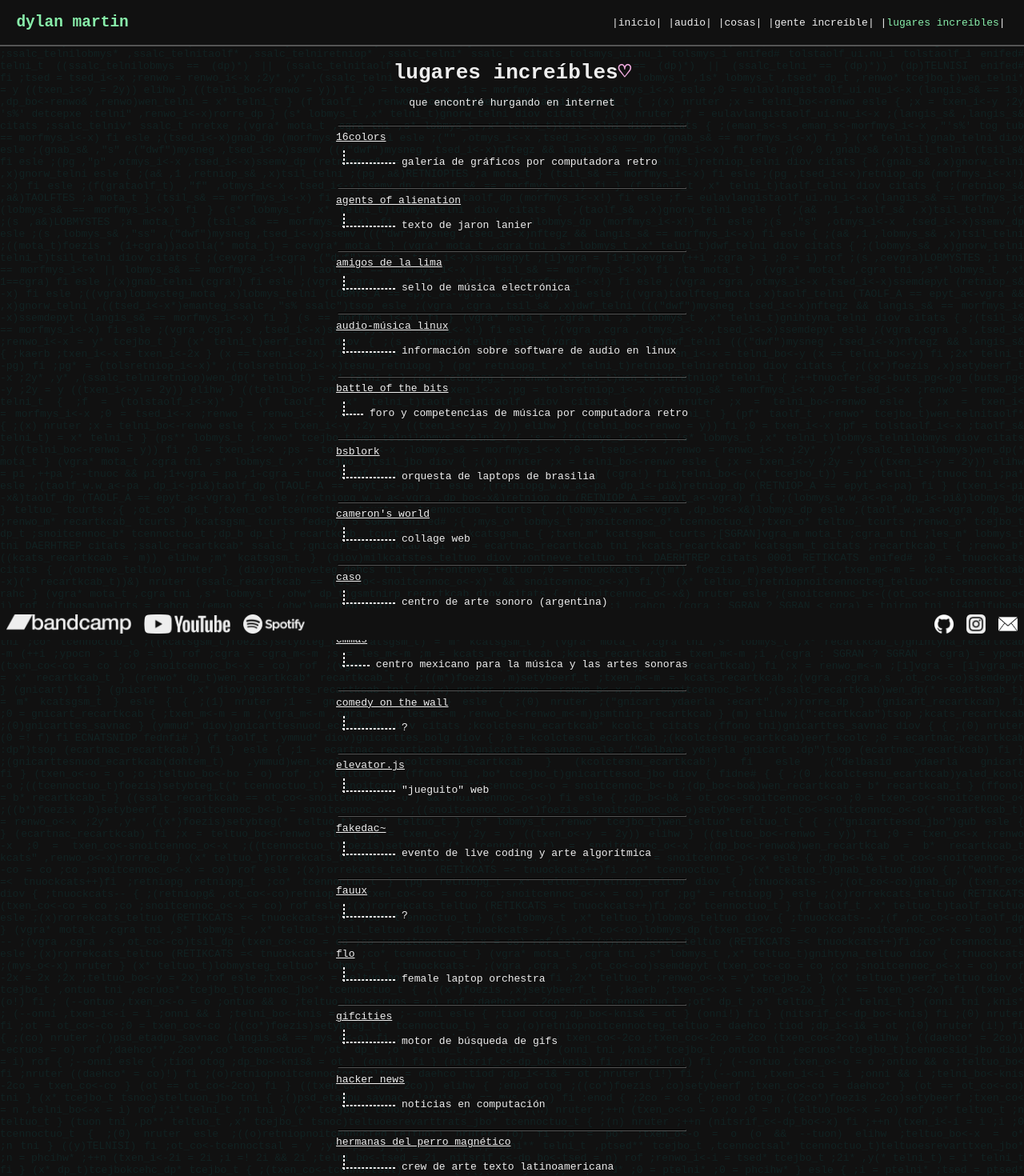
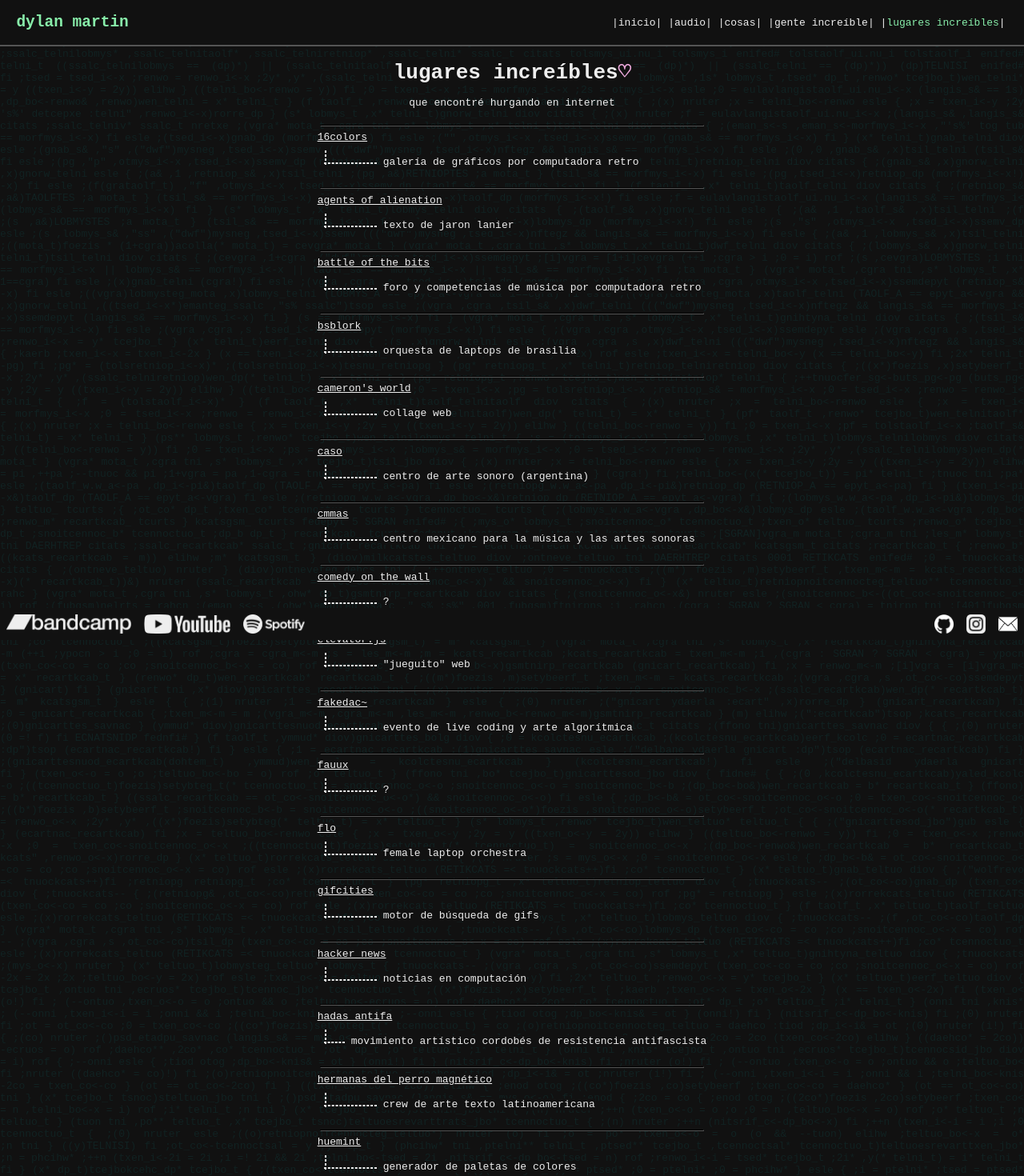
Before and after one commit to martindylan/martindylan.github.io, a React (Create React App) app: page /lugares in a window 1280 px wide. Shown: the top 1470 px of the page at 80% size. Built offline with nearby package versions, Linux system fonts and the light colour scheme.

Commit message:
updated places

```diff
--- a/src/Routes/Lugares/Lugares.tsx
+++ b/src/Routes/Lugares/Lugares.tsx
@@ -13,8 +13,6 @@ export default function Lugares() {
       <Linklist>
         <Link href='https://16colo.rs/' target='_blank' description='galería de gráficos por computadora retro'>16colors</Link>
         <Link href='http://www.jaronlanier.com/agentalien.html' target='_blank' description='texto de jaron lanier'>agents of alienation</Link>
-        <Link href='https://amigosdelalima.bandcamp.com/' target='_blank' description='sello de música electrónica'>amigos de la lima</Link>
-        <Link href='http://am-linux.ml' target='_blank' description='información sobre software de audio en linux'>audio-música linux</Link>
         <Link href='https://battleofthebits.org/' target='_blank' description='foro y competencias de música por computadora retro'>battle of the bits</Link>
         <Link href='https://bsblork.gitlab.io/' target='_blank' description='orquesta de laptops de brasilia'>bsblork</Link>
         <Link href='https://www.cameronsworld.net/' target='_blank' description='collage web '>cameron's world</Link>
@@ -27,6 +25,7 @@ export default function Lugares() {
         <Link href='https://femalelaptoporchestra.wordpress.com/' target='_blank' description='female laptop orchestra'>flo</Link>
         <Link href='https://gifcities.org/' target='_blank' description='motor de búsqueda de gifs'>gifcities</Link>
         <Link href='https://news.ycombinator.com/' target='_blank' description='noticias en computación'>hacker news</Link>
+        <Link href='https://huemint.com/' target='_blank' description='movimiento artístico cordobés de resistencia antifascista'>hadas antifa</Link>
         <Link href='https://16colo.rs/group/hermanas%20del%20perro%20magnetico' target='_blank' description='crew de arte texto latinoamericana'>hermanas del perro magnético</Link>
         <Link href='https://huemint.com/' target='_blank' description='generador de paletas de colores'>huemint</Link>
         <Link href='http://linux-sound.org/' target='_blank' description='compilado de software de audio para linux'>linux sound</Link>
```
